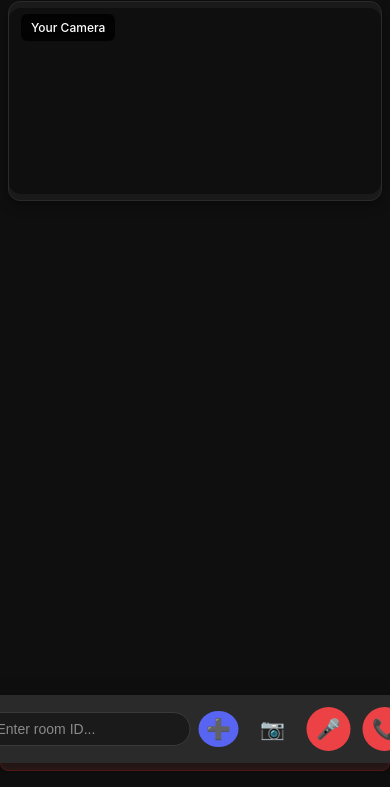
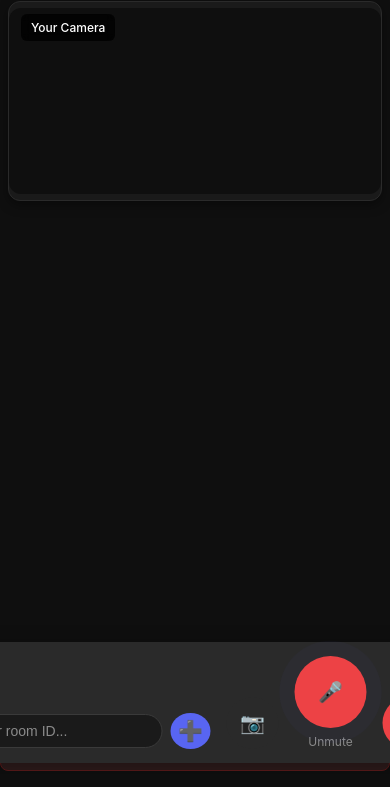
Before and after one commit to mench2/webrtc-mvp, a website: page public/index.html in a window 390 px wide. Shown: the part 57-844 px from the top of the page. Drawn offline with nearby package versions, Linux system fonts and the light colour scheme.

Commit message:
Обновить стили кнопок управления в index.html и public/index.html: увеличить размеры кнопок и иконок, изменить отступы и промежутки, добавить новые элементы управления с текстовыми метками для улучшения доступности и визуального восприятия.

```diff
--- a/public/index.html
+++ b/public/index.html
@@ -308,8 +308,9 @@
         video { min-height: 200px; max-height: 300px; }
         .logo { font-size: 18px; }
         .status-indicator { font-size: 12px; }
-        .call-controls { bottom: 16px; gap: 12px; padding: 12px 20px; }
-        .control-btn { width: 44px; height: 44px; font-size: 18px; }
+        .call-controls { bottom: 16px; gap: 16px; padding: 14px 20px; }
+        .control-btn { width: 52px; height: 52px; font-size: 20px; }
+        .control-btn.primary { width: 76px; height: 76px; }
       }
 
       @media (max-width: 480px) {
@@ -319,9 +320,10 @@
         .controls { padding: 8px; margin: 8px 0; }
         header { padding: 8px 12px; }
         .logo { font-size: 16px; }
-        .call-controls { bottom: 12px; gap: 12px; padding: 12px 18px; }
-        .control-btn { width: 52px; height: 52px; font-size: 20px; }
-        .control-btn svg { width: 24px; height: 24px; }
+        .call-controls { bottom: 12px; gap: 16px; padding: 14px 18px; }
+        .control-btn { width: 56px; height: 56px; font-size: 22px; }
+        .control-btn.primary { width: 80px; height: 80px; }
+        .control-btn svg { width: 26px; height: 26px; }
         .participants-header { padding: 12px; }
         .participants-title { font-size: 16px; }
         .participants-count { font-size: 12px; }
@@ -426,10 +428,10 @@
         left: 50%;
         transform: translateX(-50%);
         display: flex;
-        align-items: center;
-        gap: 12px;
+        align-items: flex-end;
+        gap: 16px;
         background: #2a2a2a;
-        padding: 12px 20px;
+        padding: 14px 22px;
         border-radius: 40px;
         box-shadow: 0 4px 20px rgba(0, 0, 0, 0.3);
         min-width: 300px;
@@ -502,8 +504,8 @@
       }
 
       .control-btn {
-        width: 44px;
-        height: 44px;
+        width: 52px;
+        height: 52px;
         border-radius: 50%;
         border: none;
         cursor: pointer;
@@ -514,6 +516,11 @@
         transition: all 0.2s ease;
         position: relative;
       }
+      .control-btn.primary { width: 72px; height: 72px; }
+      .control-label { text-align: center; font-size: 12px; color: #8a8a8a; margin-top: 6px; }
+      .primary-wrap { display: flex; flex-direction: column; align-items: center; }
+      .mic-pulse { box-shadow: 0 0 0 0 rgba(88,101,242,0.6); animation: pulseRing 2s infinite; }
+      @keyframes pulseRing { 0% { box-shadow: 0 0 0 0 rgba(88,101,242,0.6);} 70% { box-shadow: 0 0 0 16px rgba(88,101,242,0);} 100% { box-shadow: 0 0 0 0 rgba(88,101,242,0);} }
 
       .control-btn.video {
         background: #4f545c;
@@ -625,7 +632,10 @@
 
         <button class="control-btn video enabled" id="toggleCam" title="Toggle Camera"><span class="icon">📷</span></button>
 
-        <button class="control-btn mic" id="toggleMic" title="Toggle Microphone"><span class="icon">🎤</span></button>
+        <div class="primary-wrap">
+          <button class="control-btn mic primary mic-pulse" id="toggleMic" title="Toggle Microphone"><span class="icon">🎤</span></button>
+          <div class="control-label" id="micLabel">Unmute</div>
+        </div>
 
         <div class="settings-dropdown" id="settingsDropdown">
           <button class="control-btn settings" id="settingsBtn" title="Settings">
@@ -639,7 +649,7 @@
           </div>
         </div>
 
-        <button class="control-btn leave" id="hangupBtn" title="Leave Call"><span class="icon">📞</span></button>
+        <button class="control-btn leave" id="hangupBtn" title="Leave Call"><span class="icon">❌</span></button>
       </div>
     </div>
 
@@ -1127,6 +1137,10 @@
 
         // Обновляем визуальное состояние кнопок
         updateButtonStates();
+        const micLabel = document.getElementById('micLabel');
+        if (micLabel) {
+          micLabel.textContent = isMuted ? 'Unmute' : 'Mute';
+        }
         updateParticipantsList();
       };
 
```
Also changed, not shown: docs/index.html (+22 -12 lines).
